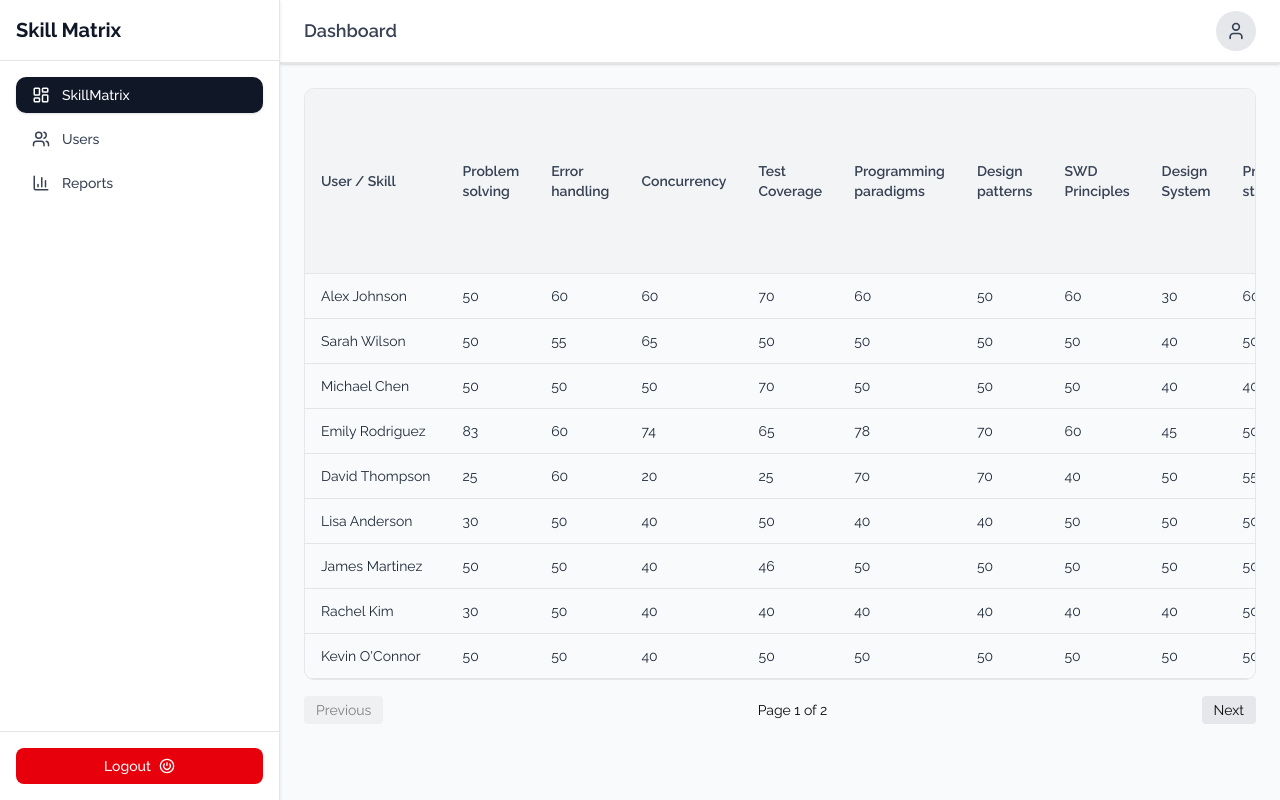
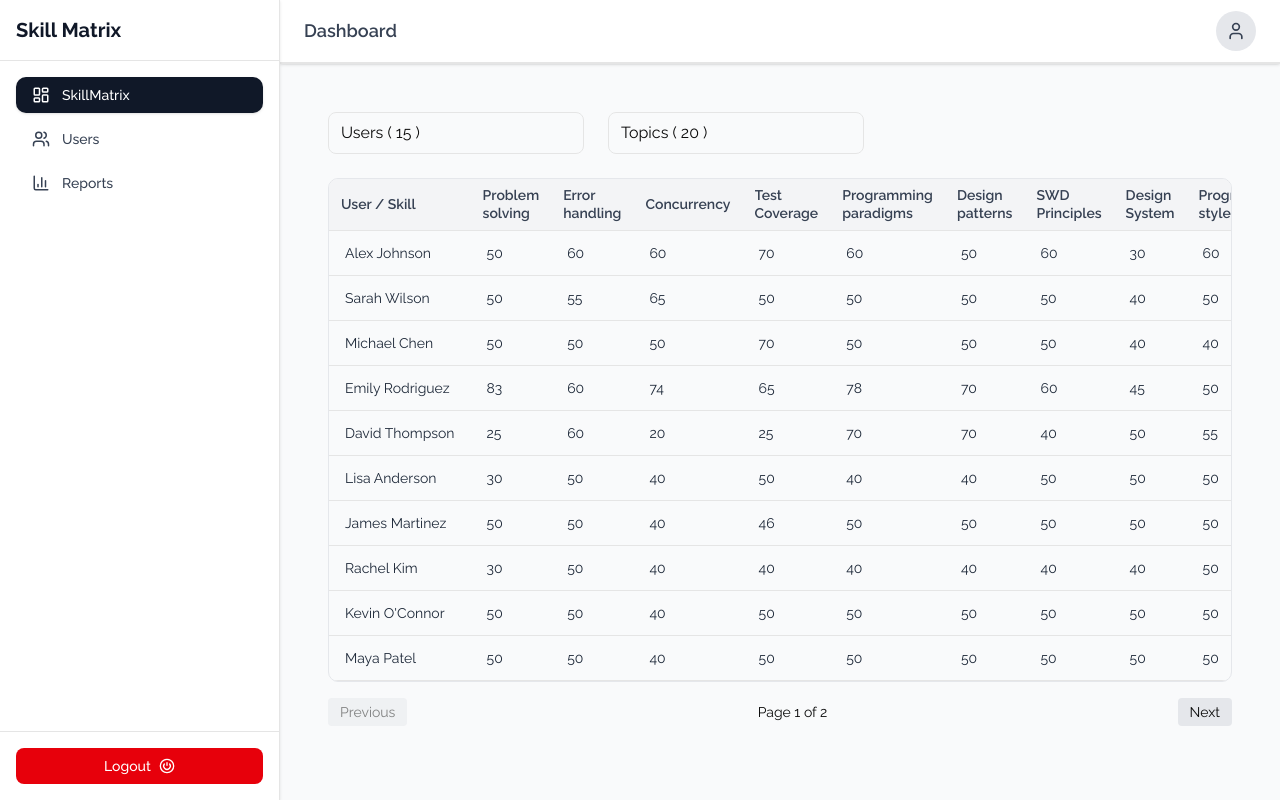
Before and after one commit to Gaurav-jha123/dep-incubation-mcp-docs, a React (Vite) app: page /dashboard in a window 1280 px wide. Built offline with nearby package versions, Linux system fonts and the light colour scheme; sample sign-in values are in the browser's storage.

Commit message:
Filter by user and topic

```diff
--- a/src/components/Table/Table.tsx
+++ b/src/components/Table/Table.tsx
@@ -21,7 +21,9 @@ export const Table = <T extends Record<string, unknown>>({
   const [rowsPerPage, setRowsPerPage] = useState(rowsPerPageOptions[0]);
   const [page, setPage] = useState(0);
 
-  const [prevDefaultRowOption, setPrevDefaultRowOption] = useState(rowsPerPageOptions[0]);
+  const [prevDefaultRowOption, setPrevDefaultRowOption] = useState(
+    rowsPerPageOptions[0],
+  );
 
   if (rowsPerPageOptions[0] !== prevDefaultRowOption) {
     setPrevDefaultRowOption(rowsPerPageOptions[0]);
@@ -41,8 +43,8 @@ export const Table = <T extends Record<string, unknown>>({
 
     return data.filter((row) =>
       keys.some((key) =>
-        String(row[key]).toLowerCase().includes(search.toLowerCase())
-      )
+        String(row[key]).toLowerCase().includes(search.toLowerCase()),
+      ),
     );
   }, [data, keys, search, showSearch]);
 
@@ -87,11 +89,9 @@ export const Table = <T extends Record<string, unknown>>({
 
   return (
     <div className={`w-full space-y-4 ${className}`}>
-
       {/* Search Filter and Row Options - Only render top bar if one of them is active */}
       {(showSearch || rowsPerPageOptions.length > 1) && (
         <div className="flex justify-between items-center">
-
           {/* Conditionally render the search input */}
           {showSearch ? (
             <input
@@ -139,8 +139,7 @@ export const Table = <T extends Record<string, unknown>>({
 
       {/* Table */}
       <div className="overflow-x-auto border border-gray-200 rounded-lg">
-        <table className="min-w-full text-left text-sm">
-
+        <table className="table-fixed min-w-full text-left text-sm">
           {/* Header */}
           <thead className="bg-gray-100 text-gray-700">
             <tr>
@@ -151,13 +150,15 @@ export const Table = <T extends Record<string, unknown>>({
                   <th
                     key={idx}
                     onClick={() => handleSort(key)}
-                    className="px-4 py-3 font-semibold border-b cursor-pointer select-none"
+                    className="w-[100px] max-w-[150px] h-[50px] px-3 py-2 font-semibold border-b cursor-pointer select-none"
                   >
-                    <div className="flex items-center gap-1">
-                      {header}
+                    <div className="flex items-start gap-1">
+                      <span className="line-clamp-2 leading-tight">
+                        {header}
+                      </span>
 
                       {sortKey === key && (
-                        <span>
+                        <span className="flex-shrink-0">
                           {sortDir === "asc" ? "▲" : "▼"}
                         </span>
                       )}
@@ -171,10 +172,7 @@ export const Table = <T extends Record<string, unknown>>({
           {/* Body */}
           <tbody>
             {currentRows.map((row, idx) => (
-              <tr
-                key={idx}
-                className="border-b hover:bg-gray-50 transition"
-              >
+              <tr key={idx} className="border-b hover:bg-gray-50 transition">
                 {keys.map((key) => (
                   <td
                     key={String(key)}
--- /dev/null
+++ b/src/features/dashboard/components/MultiSelectSearch.tsx
@@ -0,0 +1,94 @@
+import { Checkbox, Popover } from "@headlessui/react";
+import { useState } from "react";
+
+interface Option {
+  value: string;
+  label: string;
+}
+
+interface Props {
+  label: string;
+  options: Option[];
+  selected: string[];
+  onChange: (value: string[]) => void;
+}
+
+const MultiSelectSearch = ({ label, options, selected, onChange }: Props) => {
+  const [query, setQuery] = useState("");
+
+  const filteredOptions =
+    query === ""
+      ? options
+      : options.filter((o) =>
+          o.label.toLowerCase().includes(query.toLowerCase()),
+        );
+
+  console.log("filtered options", filteredOptions);
+
+  const toggleValue = (value: string) => {
+    if (selected.includes(value)) {
+      onChange(selected.filter((v) => v !== value));
+    } else {
+      onChange([...selected, value]);
+    }
+  };
+
+  console.log(`selected ${label}...`, selected);
+  return (
+    <div className="w-64">
+      <Popover className="relative">
+        <Popover.Button className="w-full border rounded-md px-3 py-2 text-left">
+          {selected.length > 0
+            ? `${label} ( ${selected.length} )`
+            : `Select ${label}`}
+        </Popover.Button>
+
+        <Popover.Panel className="absolute z-50 mt-1 w-full rounded-md bg-white border shadow-lg p-2">
+          {/* Search */}
+          <input
+            type="text"
+            placeholder={`Search ${label}`}
+            value={query}
+            onChange={(e) => setQuery(e.target.value)}
+            className="w-full border rounded-md px-2 py-1 mb-2"
+          />
+
+          {/* Options */}
+          <div className="max-h-60 overflow-auto">
+            {filteredOptions.map((option) => (
+              <div
+                key={option.value}
+                onClick={() => toggleValue(option.value)}
+                className="flex items-center gap-3 px-2 py-1 cursor-pointer hover:bg-gray-100 rounded"
+              >
+                <Checkbox
+                  checked={selected.includes(option.value)}
+                  className="group flex size-4 items-center justify-center rounded border bg-white
+             data-[checked]:bg-black
+             data-[disabled]:cursor-not-allowed
+             data-[disabled]:opacity-50"
+                >
+                  <svg
+                    className="stroke-white opacity-0 group-data-checked:opacity-100"
+                    viewBox="0 0 14 14"
+                    fill="none"
+                  >
+                    <path
+                      d="M3 8L6 11L11 3.5"
+                      strokeWidth={2}
+                      strokeLinecap="round"
+                      strokeLinejoin="round"
+                    />
+                  </svg>
+                </Checkbox>
+                <span>{option.label}</span>
+              </div>
+            ))}
+          </div>
+        </Popover.Panel>
+      </Popover>
+    </div>
+  );
+};
+
+export default MultiSelectSearch;
--- /dev/null
+++ b/src/features/dashboard/components/SkillMatrixFilter.tsx
@@ -0,0 +1,47 @@
+import MultiSelectSearch from "./MultiSelectSearch";
+
+interface Props {
+  users: { id: string; name: string }[];
+  topics: { id: string; label: string }[];
+
+  selectedUsers: string[];
+  selectedTopics: string[];
+
+  onUsersChange: (value: string[]) => void;
+  onTopicsChange: (value: string[]) => void;
+}
+
+const SkillMatrixFilter = ({
+  users,
+  topics,
+  selectedUsers,
+  selectedTopics,
+  onUsersChange,
+  onTopicsChange,
+}: Props) => {
+  return (
+    <div className="flex gap-6">
+      <MultiSelectSearch
+        label="Users"
+        options={users.map((u) => ({
+          value: u.id,
+          label: u.name,
+        }))}
+        selected={selectedUsers}
+        onChange={onUsersChange}
+      />
+
+      <MultiSelectSearch
+        label="Topics"
+        options={topics.map((t) => ({
+          value: t.id,
+          label: t.label,
+        }))}
+        selected={selectedTopics}
+        onChange={onTopicsChange}
+      />
+    </div>
+  );
+};
+
+export default SkillMatrixFilter;
--- a/src/features/dashboard/components/skillMatrixFilters.tsx
+++ b/src/features/dashboard/components/SkillMatrixSort.tsx
@@ -9,7 +9,7 @@ interface SkillMatrixFiltersProps {
   onSortOrderChange: (order: sortOrder) => void;
 }
 
-const SkillMatrixFilters: React.FC<SkillMatrixFiltersProps> = ({
+const SkillMatrixSort: React.FC<SkillMatrixFiltersProps> = ({
   sortColumn,
   sortOrder,
   columnOptions,
@@ -26,7 +26,7 @@ const SkillMatrixFilters: React.FC<SkillMatrixFiltersProps> = ({
           onChange={(e) => onSortColumnChange(e.target.value)}
           className="px-3 py-2 border border-gray-300 rounded-md shadow-sm focus:outline-none focus:ring-blue-500 focus:border-blue-500"
         >
-          {columnOptions.map(option => (
+          {columnOptions.map((option) => (
             <option key={option} value={option}>
               {option}
             </option>
@@ -50,4 +50,4 @@ const SkillMatrixFilters: React.FC<SkillMatrixFiltersProps> = ({
   );
 };
 
-export default SkillMatrixFilters;
+export default SkillMatrixSort;
--- a/src/features/dashboard/components/SkillMatrixTable.tsx
+++ b/src/features/dashboard/components/SkillMatrixTable.tsx
@@ -16,16 +16,30 @@ const SkillMatrixTable: React.FC<SkillMatrixTableProps> = ({ data }) => {
   const containerRef = useRef<HTMLDivElement>(null);
   const [calculatedRows, setCalculatedRows] = useState(5);
 
+  const MAIN_CONTAINER_PADDING = 30;
+  const FILTER_COMPONENT_HEIGHT = 50;
+  // Bottom and top spacing we set
+  const SPACER = 20;
+
   useLayoutEffect(() => {
     const calculateVisibleRows = () => {
-      if (!containerRef.current) return;
-
-      const availableHeight = containerRef.current.clientHeight;
-      const estimatedStaticHeight = 200; // Search bar, header, pagination + gaps
+      const mainHeight = document.getElementsByTagName("main")[0].clientHeight;
+      console.log("mainHeight", mainHeight);
+      const ESTIMATED_TABLE_HEADER_FOOTER_HEIGHT = 100; //  header, pagination + gaps
       const estimatedRowHeight = 50; // Table row height
 
-      const availableHeightForRows = availableHeight - estimatedStaticHeight;
-      const rowsThatFit = Math.floor(availableHeightForRows / estimatedRowHeight);
+      const availableHeightForRows =
+        mainHeight -
+        (MAIN_CONTAINER_PADDING +
+          FILTER_COMPONENT_HEIGHT +
+          SPACER +
+          ESTIMATED_TABLE_HEADER_FOOTER_HEIGHT);
+
+      const rowsThatFit = Math.floor(
+        availableHeightForRows / estimatedRowHeight,
+      );
+
+      console.log("rowsThatFit", rowsThatFit);
 
       setCalculatedRows(Math.max(1, rowsThatFit));
     };
--- a/src/features/dashboard/dashboard.tsx
+++ b/src/features/dashboard/dashboard.tsx
@@ -1,11 +1,83 @@
-
-import SkillMatrixTable from "./components/SkillMatrixTable"
-import skillMatrix from "./../../mocks/skillMatrix"
+import { useMemo, useState } from "react";
+import SkillMatrixTable from "./components/SkillMatrixTable";
+import SkillMatrixFilter from "./components/SkillMatrixFilter";
+import skillMatrix from "@/mocks/skillMatrix";
 
 const Dashboard = () => {
+  const allUserIds = skillMatrix.users.map((u) => u.id);
+  const allTopicIds = skillMatrix.topics.map((t) => t.id);
+
+  const [selectedUsers, setSelectedUsers] = useState<string[]>(allUserIds);
+  const [selectedTopics, setSelectedTopics] = useState<string[]>(allTopicIds);
+
+  /**
+   * USER FILTER HANDLER
+   */
+  const handleUsersChange = (values: string[]) => {
+    if (values.length === 0) {
+      setSelectedUsers([]);
+      return;
+    }
+
+    setSelectedUsers(values);
+  };
+
+  /**
+   * TOPIC FILTER HANDLER
+   */
+  const handleTopicsChange = (values: string[]) => {
+    if (values.length === 0) {
+      setSelectedTopics([]);
+      return;
+    }
+    setSelectedTopics(values);
+  };
+
+  /**
+   * EFFECTIVE FILTER VALUES
+   * remove "All" before filtering
+   */
+
+  const filteredData = useMemo(() => {
+    const users = skillMatrix.users.filter(
+      (u) => selectedUsers.length === 0 || selectedUsers.includes(u.id),
+    );
+
+    const topics = skillMatrix.topics.filter(
+      (t) => selectedTopics.length === 0 || selectedTopics.includes(t.id),
+    );
+
+    const skills = skillMatrix.skills.filter((skill) => {
+      const userMatch =
+        selectedUsers.length === 0 || selectedUsers.includes(skill.userId);
+
+      const topicMatch =
+        selectedTopics.length === 0 || selectedTopics.includes(skill.topicId);
+
+      return userMatch && topicMatch;
+    });
+
+    return {
+      users,
+      topics,
+      skills,
+    };
+  }, [selectedUsers, selectedTopics]);
+
   return (
-    <><SkillMatrixTable data={skillMatrix} /></>
-  )
-}
+    <div className="p-6 space-y-6">
+      <SkillMatrixFilter
+        users={skillMatrix.users}
+        topics={skillMatrix.topics}
+        selectedUsers={selectedUsers}
+        selectedTopics={selectedTopics}
+        onUsersChange={handleUsersChange}
+        onTopicsChange={handleTopicsChange}
+      />
 
-export default Dashboard
+      <SkillMatrixTable data={filteredData} />
+    </div>
+  );
+};
+
+export default Dashboard;
```
